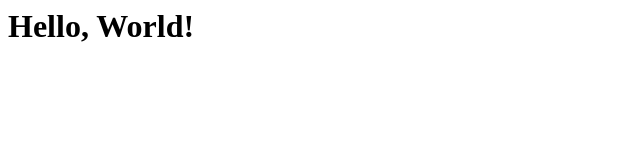
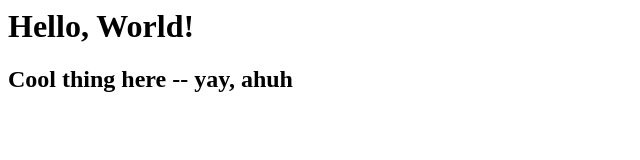
Before and after one commit to joeduffy/pulumify-hello-world, a plain HTML site: page public/index.html in a window 1280 px wide. Shown: the whole page, without its empty margins (0-640 px from the left). Drawn offline with Linux system fonts and the light colour scheme.

Commit message:
Add a page edit

```diff
--- a/public/index.html
+++ b/public/index.html
@@ -1 +1,2 @@
 <h1>Hello, World!</h1>
+<h2>Cool thing here -- yay, ahuh</h2>
```
